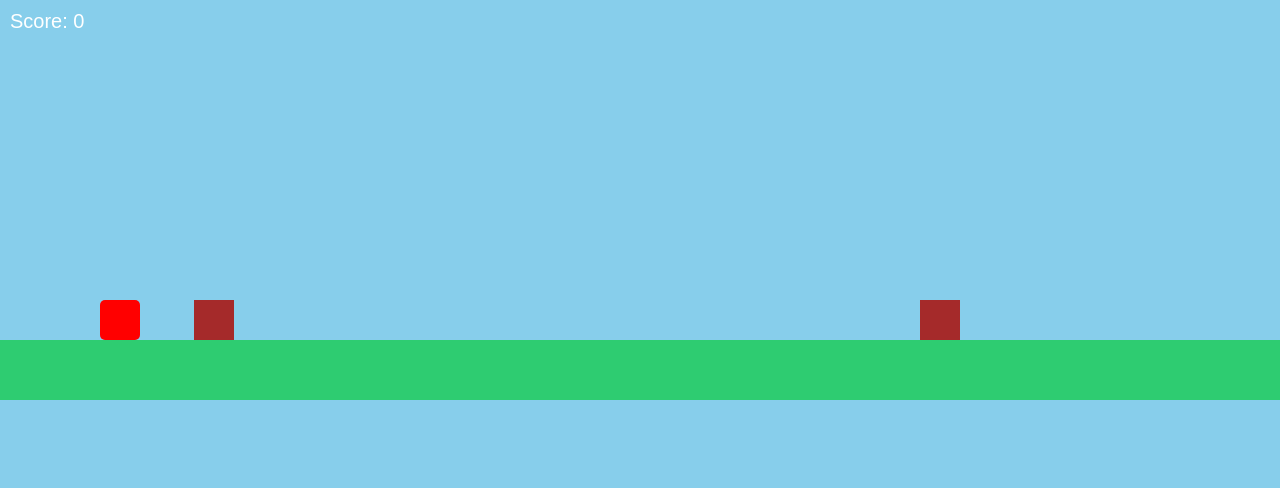
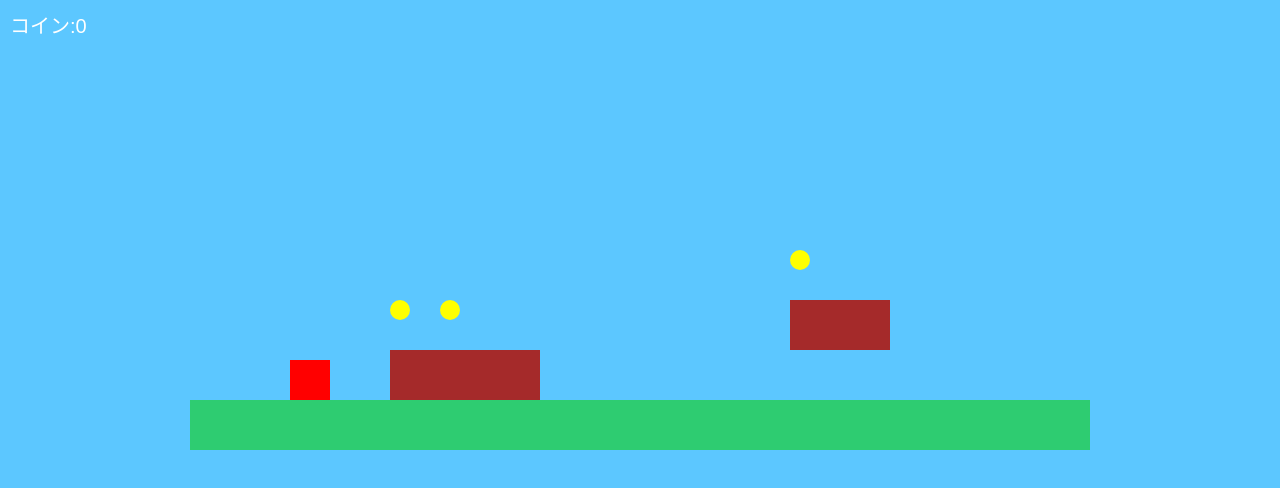
Before and after one commit to shunn537/test, a plain HTML site: page index.html in a window 1280 px wide. Drawn offline with Linux system fonts and the light colour scheme.

Commit message:
Update index.html

```diff
--- a/index.html
+++ b/index.html
@@ -5,177 +5,218 @@
 <title>マリオ風ゲーム</title>
 
 <style>
+
 body{
 margin:0;
 overflow:hidden;
+background:#5cc7ff;
 font-family:sans-serif;
-background:#87CEEB;
 }
 
-#game{
-position:relative;
-width:100vw;
-height:400px;
-background:#87CEEB;
-overflow:hidden;
+canvas{
+display:block;
+margin:auto;
+background:#5cc7ff;
 }
 
-#ground{
-position:absolute;
-bottom:0;
-width:100%;
-height:60px;
-background:#2ecc71;
-}
-
-#player{
-position:absolute;
-bottom:60px;
-left:100px;
-width:40px;
-height:40px;
-background:red;
-border-radius:5px;
-}
-
-.enemy{
-position:absolute;
-bottom:60px;
-width:40px;
-height:40px;
-background:brown;
-right:-40px;
-}
-
-#score{
+#info{
 position:absolute;
 top:10px;
 left:10px;
+color:white;
 font-size:20px;
-color:white;
 }
+
 </style>
 </head>
 
 <body>
 
-<div id="game">
-
-<div id="score">Score: 0</div>
-
-<div id="player"></div>
-
-<div id="ground"></div>
-
-</div>
+<div id="info">コイン:0</div>
+<canvas id="game" width="900" height="450"></canvas>
 
 <script>
 
-const player = document.getElementById("player")
-const game = document.getElementById("game")
-const scoreText = document.getElementById("score")
-
-let playerX = 100
-let playerY = 0
-let velocityY = 0
-let gravity = 0.7
-let jumpPower = 14
-let onGround = true
+const canvas = document.getElementById("game")
+const ctx = canvas.getContext("2d")
 
 let keys = {}
 
-let enemies = []
-let score = 0
-let gameOver = false
+document.addEventListener("keydown",e=>keys[e.code]=true)
+document.addEventListener("keyup",e=>keys[e.code]=false)
 
-document.addEventListener("keydown",e=>{
-keys[e.code] = true
+let gravity = 0.6
 
-if(e.code==="Space" && onGround){
-velocityY = jumpPower
-onGround = false
-}
-})
-
-document.addEventListener("keyup",e=>{
-keys[e.code] = false
-})
-
-function createEnemy(){
-
-let enemy = document.createElement("div")
-enemy.classList.add("enemy")
-enemy.style.right = "-40px"
-
-game.appendChild(enemy)
-
-enemies.push({
-element:enemy,
-x:window.innerWidth
-})
-
+let player={
+x:100,
+y:0,
+w:40,
+h:40,
+dx:0,
+dy:0,
+speed:4,
+jump:14,
+ground:false
 }
 
-setInterval(()=>{
-if(!gameOver){
-createEnemy()
+let worldWidth = 3000
+let cameraX = 0
+
+let blocks=[
+{x:200,y:350,w:50,h:50},
+{x:250,y:350,w:50,h:50},
+{x:300,y:350,w:50,h:50},
+
+{x:600,y:300,w:50,h:50},
+{x:650,y:300,w:50,h:50},
+
+{x:1000,y:250,w:50,h:50}
+]
+
+let coins=[
+{x:210,y:310},
+{x:260,y:310},
+{x:610,y:260},
+{x:1010,y:210}
+]
+
+let enemies=[
+{x:500,y:360,w:40,h:40,dx:2},
+{x:900,y:360,w:40,h:40,dx:2}
+]
+
+let coinCount=0
+
+function rect(a,b){
+return(
+a.x<b.x+b.w &&
+a.x+a.w>b.x &&
+a.y<b.y+b.h &&
+a.y+a.h>b.y
+)
 }
-},2000)
 
 function update(){
 
-if(gameOver) return
+player.dx=0
 
-if(keys["ArrowRight"]) playerX += 5
-if(keys["ArrowLeft"]) playerX -= 5
+if(keys["ArrowRight"]) player.dx=player.speed
+if(keys["ArrowLeft"]) player.dx=-player.speed
 
-velocityY -= gravity
-playerY += velocityY
-
-if(playerY <= 0){
-playerY = 0
-velocityY = 0
-onGround = true
+if(keys["Space"] && player.ground){
+player.dy=-player.jump
+player.ground=false
 }
 
-player.style.left = playerX+"px"
-player.style.bottom = (playerY+60)+"px"
+player.dy+=gravity
 
-enemies.forEach((enemy,index)=>{
+player.x+=player.dx
+player.y+=player.dy
 
-enemy.x -= 6
-enemy.element.style.left = enemy.x+"px"
+player.ground=false
 
-let ex = enemy.x
-let ey = 60
-
-let px = playerX
-let py = playerY + 60
-
-if(
-px < ex + 40 &&
-px + 40 > ex &&
-py < ey + 40 &&
-py + 40 > ey
-){
-gameOver = true
-alert("ゲームオーバー！ Score: "+score)
-location.reload()
+if(player.y+player.h>400){
+player.y=400-player.h
+player.dy=0
+player.ground=true
 }
 
-if(enemy.x < -50){
-enemy.element.remove()
-enemies.splice(index,1)
-score++
-scoreText.innerText = "Score: "+score
+blocks.forEach(b=>{
+
+if(rect(player,b)){
+
+if(player.dy>0){
+player.y=b.y-player.h
+player.dy=0
+player.ground=true
+}
+
 }
 
 })
 
-requestAnimationFrame(update)
+enemies.forEach(e=>{
+
+e.x+=e.dx
+
+if(e.x<0||e.x>worldWidth) e.dx*=-1
+
+if(rect(player,e)){
+
+if(player.dy>0){
+e.dead=true
+player.dy=-10
+}else{
+alert("ゲームオーバー")
+location.reload()
 }
 
+}
+
+})
+
+enemies=enemies.filter(e=>!e.dead)
+
+coins.forEach((c,i)=>{
+
+if(
+player.x < c.x+20 &&
+player.x+player.w > c.x &&
+player.y < c.y+20 &&
+player.y+player.h > c.y
+){
+coins.splice(i,1)
+coinCount++
+document.getElementById("info").innerText="コイン:"+coinCount
+}
+
+})
+
+cameraX=player.x-200
+if(cameraX<0) cameraX=0
+if(cameraX>worldWidth-canvas.width) cameraX=worldWidth-canvas.width
+
+}
+
+function draw(){
+
+ctx.clearRect(0,0,canvas.width,canvas.height)
+
+ctx.fillStyle="#2ecc71"
+ctx.fillRect(0,400,canvas.width,50)
+
+ctx.fillStyle="brown"
+blocks.forEach(b=>{
+ctx.fillRect(b.x-cameraX,b.y,b.w,b.h)
+})
+
+ctx.fillStyle="yellow"
+coins.forEach(c=>{
+ctx.beginPath()
+ctx.arc(c.x-cameraX,c.y,10,0,Math.PI*2)
+ctx.fill()
+})
+
+ctx.fillStyle="green"
+enemies.forEach(e=>{
+ctx.fillRect(e.x-cameraX,e.y,e.w,e.h)
+})
+
+ctx.fillStyle="red"
+ctx.fillRect(player.x-cameraX,player.y,player.w,player.h)
+
+}
+
+function loop(){
+
 update()
+draw()
+
+requestAnimationFrame(loop)
+
+}
+
+loop()
 
 </script>
 
```
